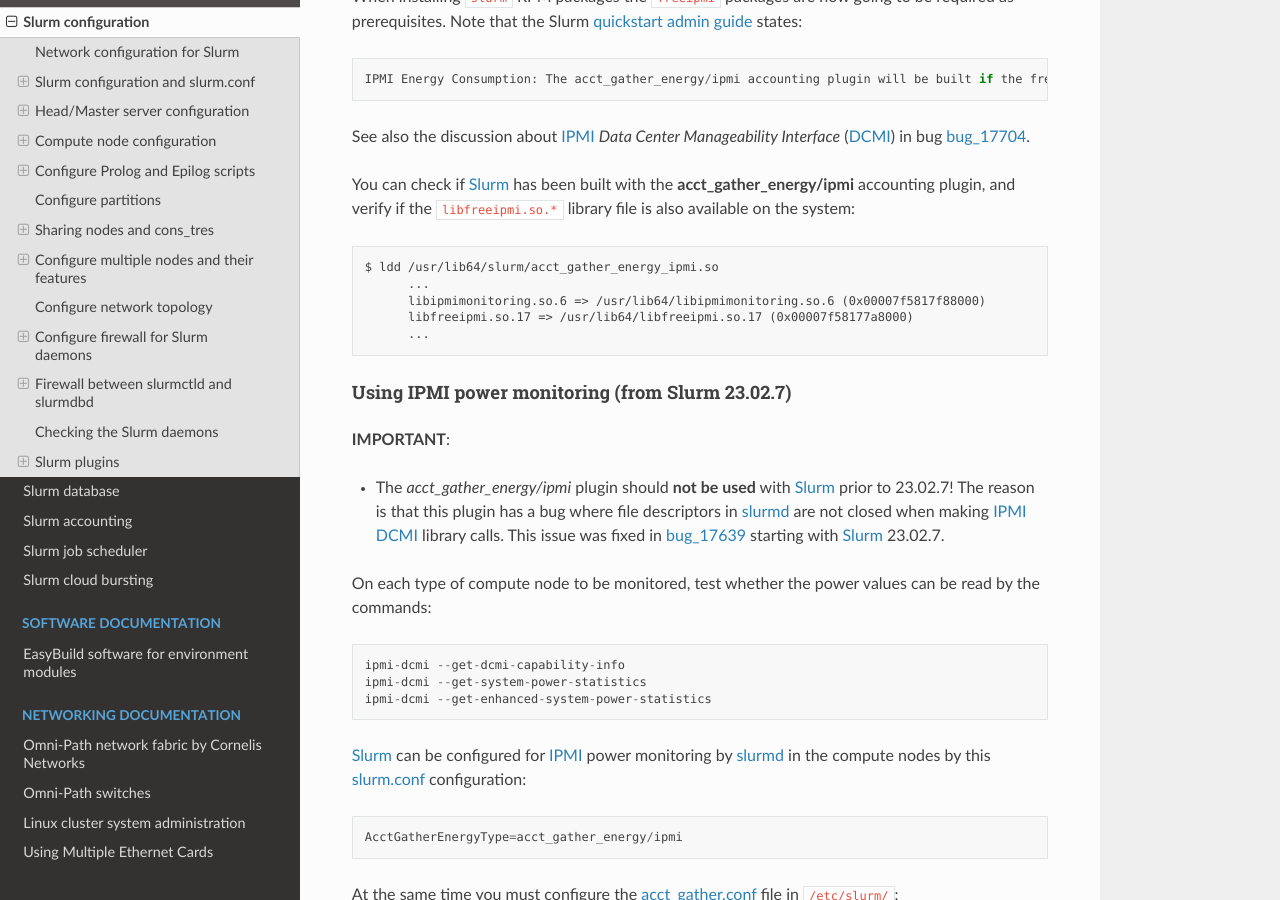
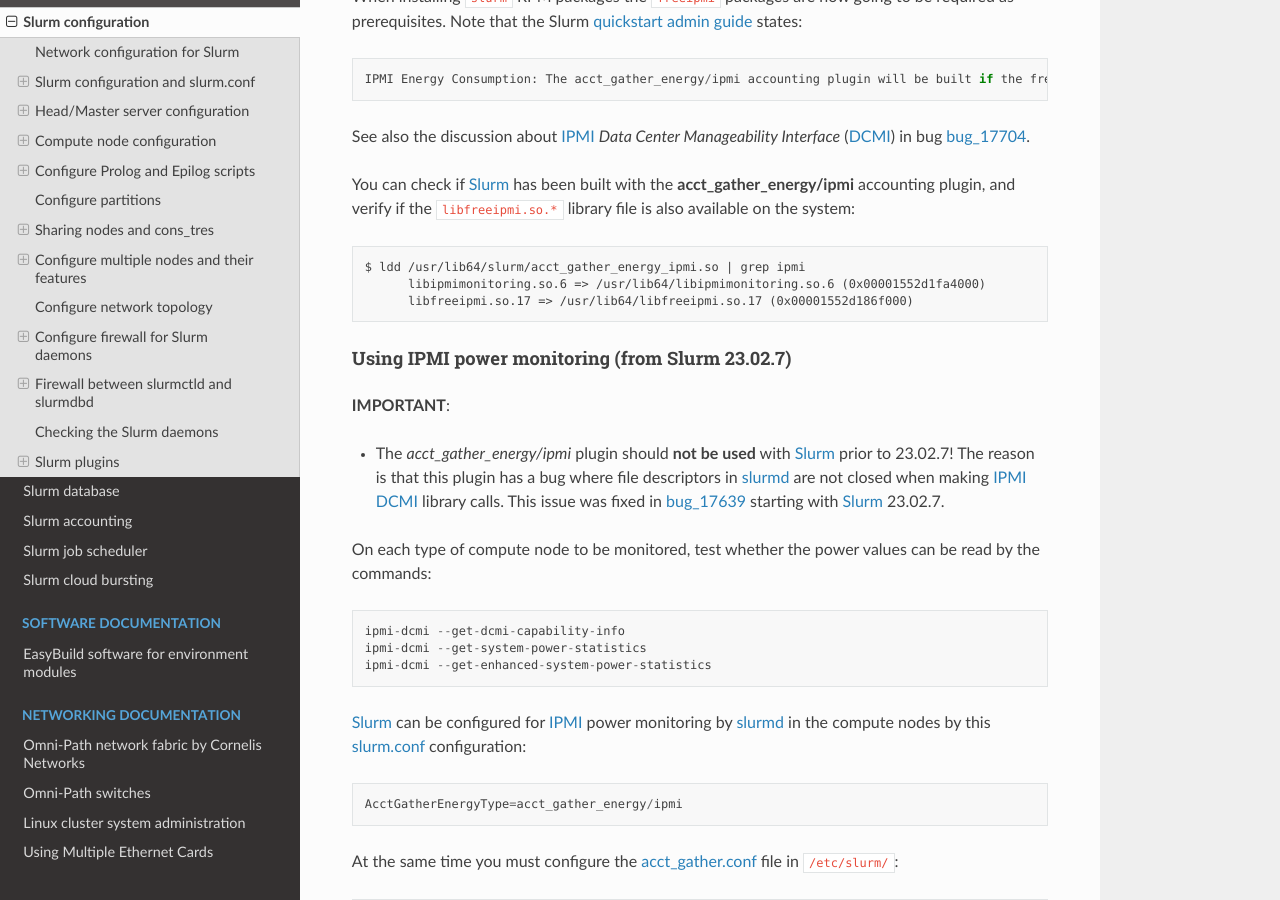
Before and after one commit to OleHolmNielsen/Niflheim_system, a Sphinx documentation site: the page built from docs/Slurm_configuration.rst, in a window 1280 px wide and 900 px high, scrolled down 16680 px. Built offline with Sphinx 7.4.7 and the Read the Docs theme 2.0.0, drawn with Linux system fonts in a browser that asks for light colours.

Commit message:
Minor edit

```diff
--- a/docs/Slurm_configuration.rst
+++ b/docs/Slurm_configuration.rst
@@ -674,11 +674,9 @@
 You can check if Slurm_ has been built with the **acct_gather_energy/ipmi** accounting plugin,
 and verify if the ``libfreeipmi.so.*`` library file is also available on the system::
 
-  $ ldd /usr/lib64/slurm/acct_gather_energy_ipmi.so
-        ...
-        libipmimonitoring.so.6 => /usr/lib64/libipmimonitoring.so.6 (0x00007f5817f88000)
-        libfreeipmi.so.17 => /usr/lib64/libfreeipmi.so.17 (0x00007f58177a8000)
-        ...
+  $ ldd /usr/lib64/slurm/acct_gather_energy_ipmi.so | grep ipmi
+  	libipmimonitoring.so.6 => /usr/lib64/libipmimonitoring.so.6 (0x00001552d1fa4000)
+	libfreeipmi.so.17 => /usr/lib64/libfreeipmi.so.17 (0x00001552d186f000)
 
 .. _bug_17639: https://bugs.schedmd.com/show_bug.cgi?id=17639
 .. _bug_17704: https://bugs.schedmd.com/show_bug.cgi?id=17704
```
